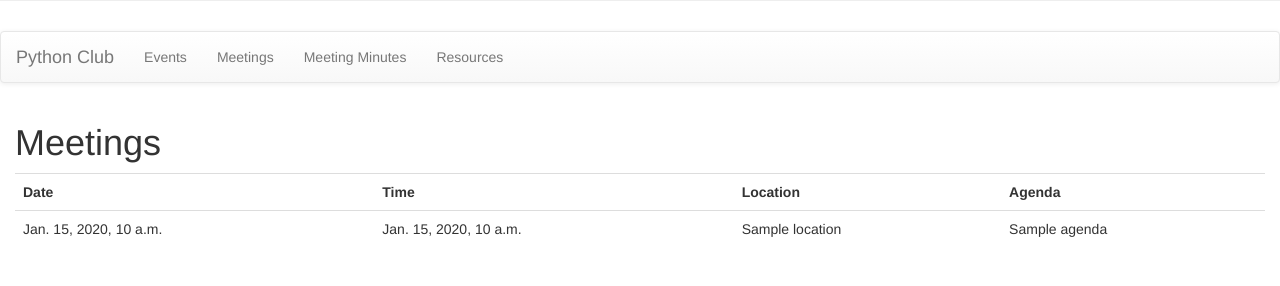
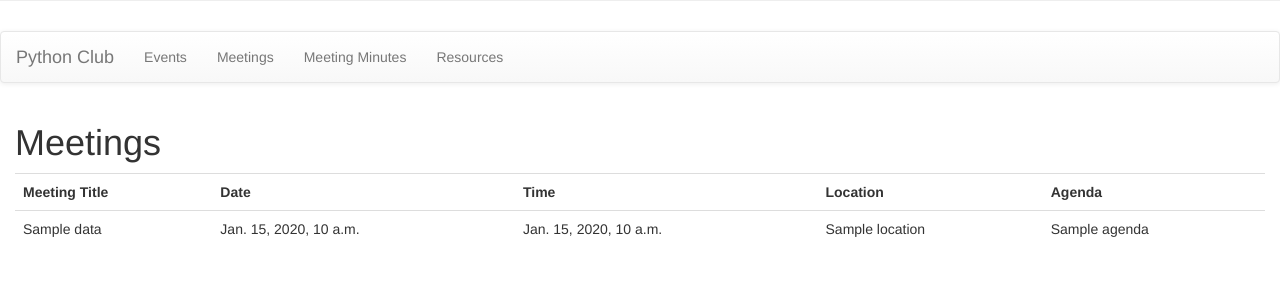
Before and after one commit to aggiewb/python-club, a Django app: template pythonclub/club/templates/club/meeting.html in a window 1280 px wide. Shown: the part 194-480 px from the top of the page. Run offline with Django 3.2, Linux system fonts and the light colour scheme; the template is opened without the code that fills it: most values are stand-ins (such as "Sample title", 1, 10 or a date in 2020); some libraries are stand-ins or nearby versions.

Commit message:
Add meeting title to coorespond with model meeting class

```diff
--- a/pythonclub/club/templates/club/meeting.html
+++ b/pythonclub/club/templates/club/meeting.html
@@ -3,6 +3,7 @@
 <h1>Meetings</h1>
 <table class = 'table'>
     <tr>
+        <th>Meeting Title</th>
         <th>Date</th>
         <th>Time</th>
         <th>Location</th>
@@ -10,6 +11,7 @@
     </tr>
     {% for data in meeting %}
     <tr>
+        <td>{{ data.meetingTitle }}</td>
         <td>{{ data.meetingDate }}</td>
         <td>{{ data.meetingTime }}</td>
         <td>{{ data.location }}</td>
```
